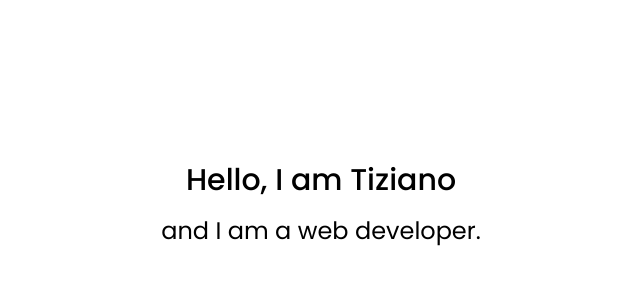
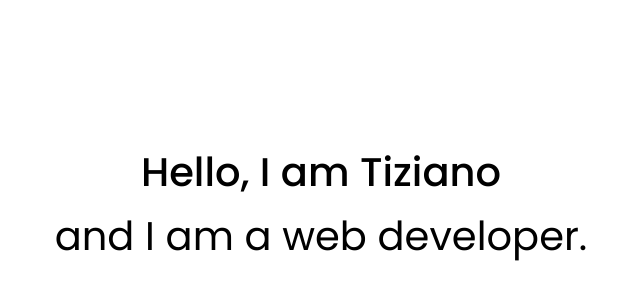
Before and after one commit to tizianocappai/portfolio, a React (Vite) app in the folder my-portfolio/: page /home in a window 1280 px wide. Shown: the part 196-496 px from the top of the page, without its empty margins (319-959 px from the left). Built offline with nearby package versions, Linux system fonts and the light colour scheme.

Commit message:
add media query for font

```diff
--- a/my-portfolio/src/assets/styles/_layout.scss
+++ b/my-portfolio/src/assets/styles/_layout.scss
@@ -5,20 +5,24 @@
   max-width: calc(100% - #{$margin-base});
   margin: 0 auto;
 
-  @include media($from: tablet){
+  @include media($from: mobile){
     max-width: map-get($breakpoints, mobile);
   }
 
-  @include media($from: laptop){
+  @include media($from: tablet){
     max-width: map-get($breakpoints, tablet);
   }
 
-  @include media($from: desktop){
+  @include media($from: laptop){
     max-width: map-get($breakpoints, laptop);
   }
 
-  @include media($from: desktop-large){
+  @include media($from: desktop){
     max-width: map-get($breakpoints, desktop);
   }
 
+  @include media($from: desktop-large){
+    max-width: map-get($breakpoints, desktop-large);
+  }
+
 }
--- a/my-portfolio/src/components/intro/styles.scss
+++ b/my-portfolio/src/components/@home/intro/styles.scss
@@ -1,4 +1,5 @@
 @import "src/assets/styles/variables";
+@import "src/assets/styles/mixins";
 
 .intro-section {
   display: flex;
@@ -14,6 +15,11 @@
     font-weight: 500;
     margin-bottom: $margin-base * 1.5;
     text-align: center;
+
+    @include media($from: tablet) {
+      font-size: $font-size-larger;
+      line-height: $line-height-larger;
+    }
   }
 
   &__desc {
@@ -22,5 +28,10 @@
     line-height: $line-height-medium-large;
     font-weight: 400;
     text-align: center;
+
+    @include media($from: tablet) {
+      font-size: $font-size-larger;
+      line-height: $line-height-larger;
+    }
   }
 }
--- a/my-portfolio/src/components/myself/styles.scss
+++ b/my-portfolio/src/components/@home/myself/styles.scss
@@ -1,4 +1,5 @@
 @import "src/assets/styles/variables";
+@import "src/assets/styles/mixins";
 
 .myself-section {
   display: flex;
@@ -14,6 +15,11 @@
     font-weight: 400;
     margin-bottom: $margin-base * 1.5;
     text-align: center;
+
+    @include media($from: tablet) {
+      font-size: $font-size-medium-large;
+      line-height: $line-height-medium-large;
+    }
   }
 
 }
--- /dev/null
+++ b/my-portfolio/src/components/@home/myskill/index.jsx
@@ -0,0 +1,66 @@
+import React from "react";
+import './styles.scss';
+
+import html from '../../../assets/images/myskill/html.svg';
+import css3 from '../../../assets/images/myskill/css3.svg';
+import javascript from '../../../assets/images/myskill/javascript.svg';
+import typescript from '../../../assets/images/myskill/typescript.svg';
+import react from '../../../assets/images/myskill/react.svg';
+import angular from '../../../assets/images/myskill/angular.svg';
+import git from '../../../assets/images/myskill/git.svg';
+
+const skillsArray = [
+    {
+        name: 'HTML5',
+        src: html,
+        alt: "html5 icon"
+    },
+    {
+        name: 'CSS3',
+        src: css3,
+        alt: "CSS icon"
+    },
+    {
+        name: 'Javascript',
+        src: javascript,
+        alt: "Javascript icon"
+    },
+    {
+        name: 'Typescript',
+        src: typescript,
+        alt: "Typescript icon"
+    },
+    {
+        name: 'React',
+        src: react,
+        alt: "React icon"
+    },
+    {
+        name: 'Angular',
+        src: angular,
+        alt: "Angular icon"
+    },
+    {
+        name: 'Git',
+        src: git,
+        alt: "Git icon"
+    }
+    ]
+
+const MySkill = () => {
+    return (
+        <section className={"container scroll-snap-container my-skill-section"}>
+            <h3 className={'my-skill-section__title'}>My Skill</h3>
+            <ul className={'my-skill-section__list'}>
+                {skillsArray.map((skill) => (
+                    <li className={'my-skill-section__list-item'}>{skill.name} <img width={"20"}
+                                                                                    height={"20"}
+                                                                                    loading="lazy" className={'my-skill-section__list-item-image'}
+                                                                             src={skill.src} alt={skill.alt}/></li>
+                ))}
+            </ul>
+        </section>
+    )
+}
+
+export default React.memo(MySkill);
--- a/my-portfolio/src/components/myskill/styles.scss
+++ b/my-portfolio/src/components/@home/myskill/styles.scss
@@ -1,4 +1,5 @@
 @import "src/assets/styles/variables";
+@import "src/assets/styles/mixins";
 
 .my-skill-section {
   display: flex;
@@ -14,6 +15,11 @@
     font-weight: 400;
     margin-bottom: $margin-base * 2;
     text-align: center;
+
+    @include media($from: tablet) {
+      font-size: $font-size-large;
+      line-height: $line-height-large;
+    }
   }
 
   &__list {
@@ -28,6 +34,18 @@
     display: flex;
     align-items: center;
     justify-content: center;
+    transition-duration: .3s;
+
+    @include media($from: tablet) {
+      font-size: $font-size-medium;
+      line-height: $line-height-medium;
+      margin-bottom: $margin-base * 1.5;
+    }
+
+    &:hover {
+      transform: scale(1.3);
+      transition: .3s ease-in-out;
+    }
   }
 
   &__list-item-image {
--- a/my-portfolio/src/components/myskill/index.jsx
+++ /dev/null
@@ -1,57 +0,0 @@
-import React from "react";
-import './styles.scss';
-
-import html from '../../assets/images/myskill/html.svg';
-import css3 from '../../assets/images/myskill/css3.svg';
-import javascript from '../../assets/images/myskill/javascript.svg';
-import typescript from '../../assets/images/myskill/typescript.svg';
-import react from '../../assets/images/myskill/react.svg';
-import angular from '../../assets/images/myskill/angular.svg';
-import git from '../../assets/images/myskill/git.svg';
-
-const skillsArray = [
-    {
-        name: 'HTML5',
-        src: html
-    },
-    {
-        name: 'CSS3',
-        src: css3
-    },
-    {
-        name: 'Javascript',
-        src: javascript
-    },
-    {
-        name: 'Typescript',
-        src: typescript
-    },
-    {
-        name: 'React',
-        src: react
-    },
-    {
-        name: 'Angular',
-        src: angular
-    },
-    {
-        name: 'Git',
-        src: git
-    }
-    ]
-
-const MySkill = () => {
-    return (
-        <section className={"container scroll-snap-container my-skill-section"}>
-            <h3 className={'my-skill-section__title'}>My Skill</h3>
-            <ul className={'my-skill-section__list'}>
-                {skillsArray.map((skill) => (
-                    <li className={'my-skill-section__list-item'}>{skill.name} <img className={'my-skill-section__list-item-image'}
-                                                                             src={skill.src} alt={'html5 icon'}/></li>
-                ))}
-            </ul>
-        </section>
-    )
-}
-
-export default React.memo(MySkill);
--- a/my-portfolio/src/pages/home/index.jsx
+++ b/my-portfolio/src/pages/home/index.jsx
@@ -1,10 +1,10 @@
 import React from 'react'
-import Intro from "../../components/intro";
 import loadable from '@loadable/component'
 import './styles.scss';
+import Intro from "../../components/@home/intro";
 
-const Myself = loadable(() => import('../../components/myself'))
-const MySkill = loadable(() => import('../../components/myskill'))
+const Myself = loadable(() => import('../../components/@home/myself'))
+const MySkill = loadable(() => import('../../components/@home/myskill'))
 
 function HomePage() {
 
```
Also changed, not shown: my-portfolio/src/components/@home/intro/index.jsx (renamed from my-portfolio/src/components/intro/index.jsx), my-portfolio/src/components/@home/myself/index.jsx (renamed from my-portfolio/src/components/myself/index.jsx).
